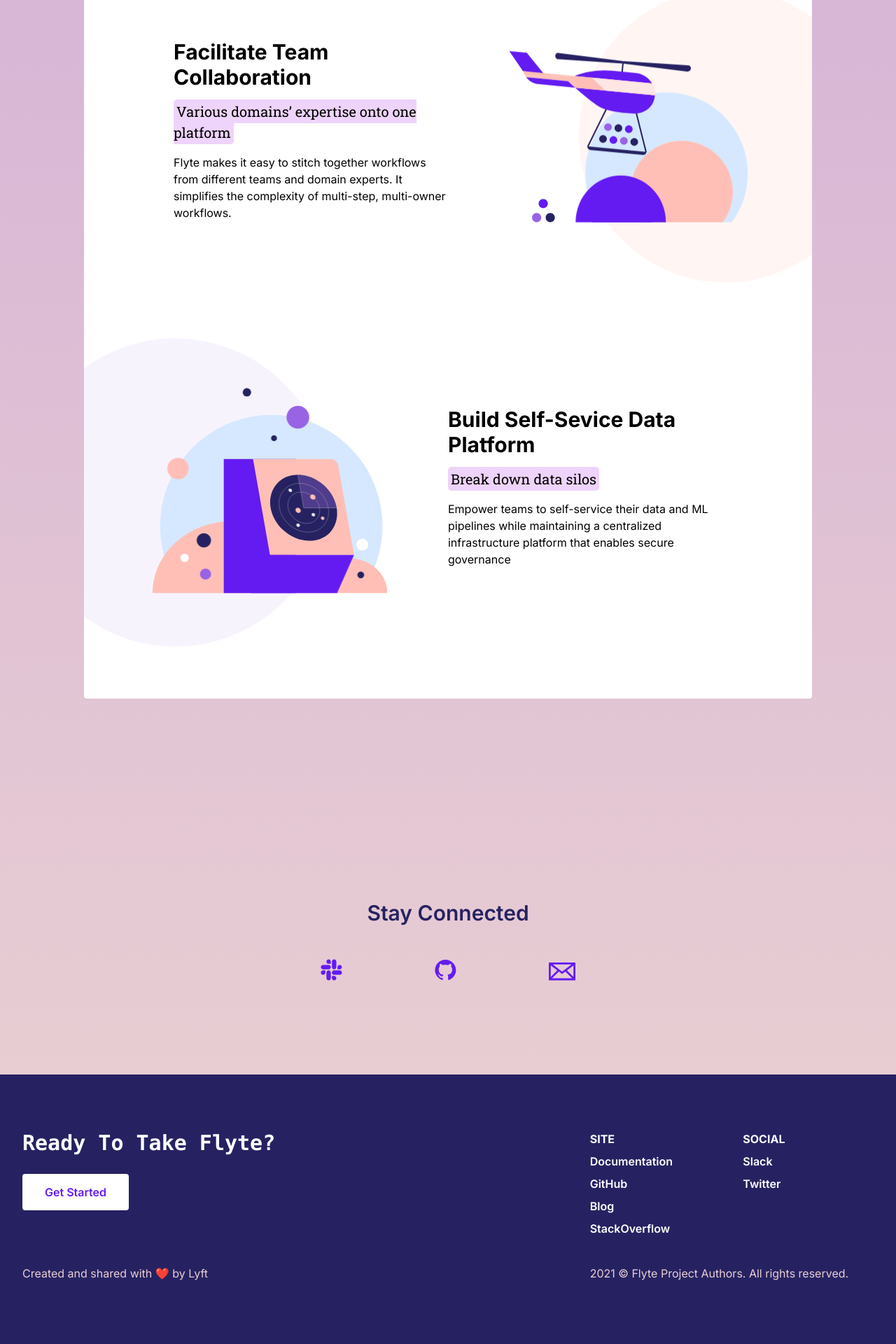
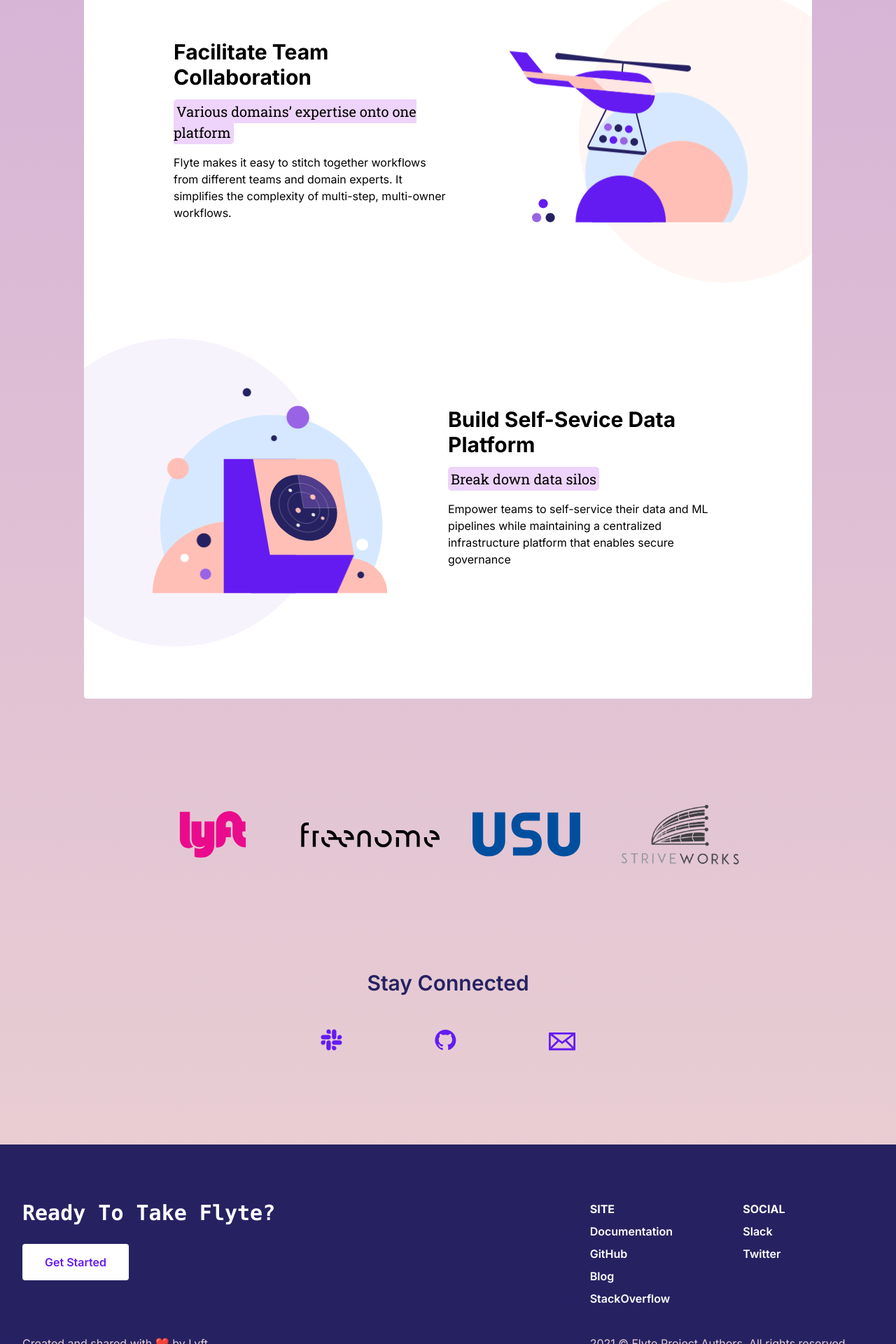
Before and after one commit to flyteorg/flyteorg.github.io, a Jekyll site: the page built from index.html, in a window 1280 px wide. Shown: the part 4480-6400 px from the top of the page at 70% size. Built offline with Jekyll 4.4.1, drawn with Linux system fonts in a browser that asks for light colours; comment, search, counter and statistics services are not loaded.

Commit message:
Add Logos (#48)

```diff
--- a/index.html
+++ b/index.html
@@ -1763,7 +1763,22 @@ title: Flyte
 
 <section class="mx-4 mb-8 sm:mb-16 md:mb-20 lg:mb-32">
   <div class="container mx-auto lg:w-5/6 max-w-full">
-    <div class="grid py-4 gap-6 justify-center grid-flow-col"></div>
+    <div class="grid py-4 gap-6 justify-center grid-flow-col">
+      <div class="ml-auto mr-auto">
+        <img src="{{ "/assets/images/lyft.svg" | prepend: site.baseurl }}" />
+      </div>
+      <div class="ml-auto mr-auto">
+        <img src="{{ "/assets/images/freenome.svg" | prepend: site.baseurl }}"
+        />
+      </div>
+      <div class="ml-auto mr-auto">
+        <img src="{{ "/assets/images/usu.svg" | prepend: site.baseurl }}" />
+      </div>
+      <div class="ml-auto mr-auto">
+        <img src="{{ "/assets/images/striveworks.png" | prepend: site.baseurl }}"
+        width="200" height="200" />
+      </div>
+    </div>
   </div>
 </section>
 
```
Also changed, not shown: assets/images/freenome.svg (added), assets/images/lyft.svg (added), assets/images/striveworks.png (added), assets/images/usu.svg (added).
